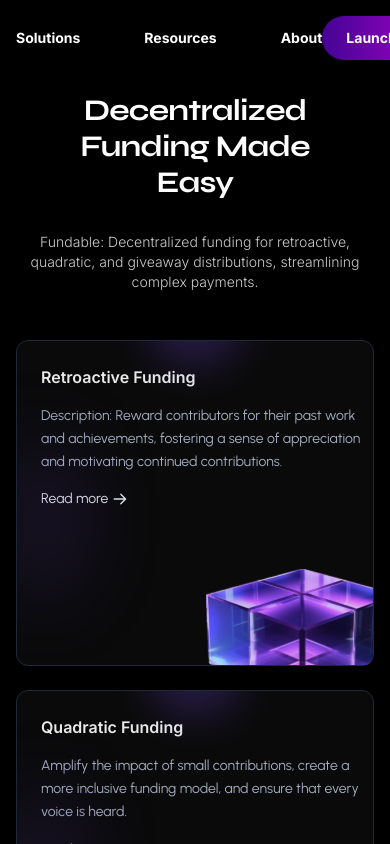
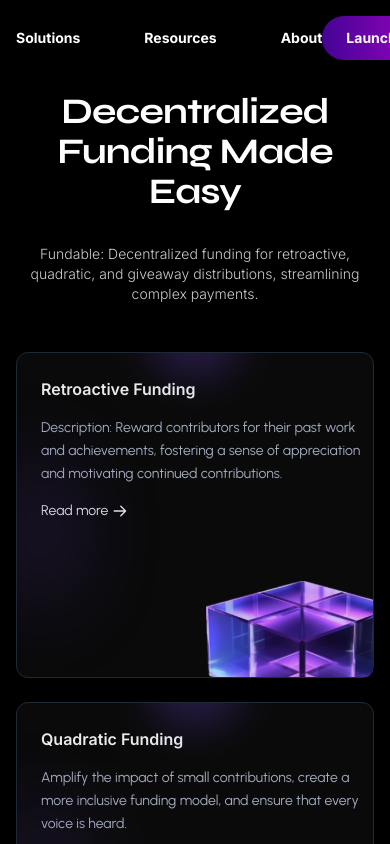
Before and after one commit to Fundable-Protocol/fundable-fe, a Next.js app: page / in a window 390 px wide. Shown: the top 844 px of the page. Built offline with nearby package versions, Linux system fonts and the light colour scheme.

Commit message:
Final touches

```diff
--- a/src/components/organisms/Features.tsx
+++ b/src/components/organisms/Features.tsx
@@ -8,7 +8,7 @@
       <div className="max-w-7xl mx-auto">
         {/* Hero Section */}
         <div className="grid lg:grid-cols-2 gap-8 mb-12">
-          <h1 className="text-3xl md:text-4xl lg:text-5xl font-bold tracking-tight text-center lg:text-left max-w-[250px] mx-auto md:max-w-[800px]  font-syne">
+          <h1 className="text-4xl lg:text-5xl font-bold tracking-tight text-center lg:text-left max-w-[400px] mx-auto md:max-w-[800px]  font-syne">
             Decentralized Funding Made Easy
           </h1>
           <p className="text-sm text-[#CCCCCC] text-center lg:text-right font-light lg:max-w-[600px] lg:ml-auto">
```
